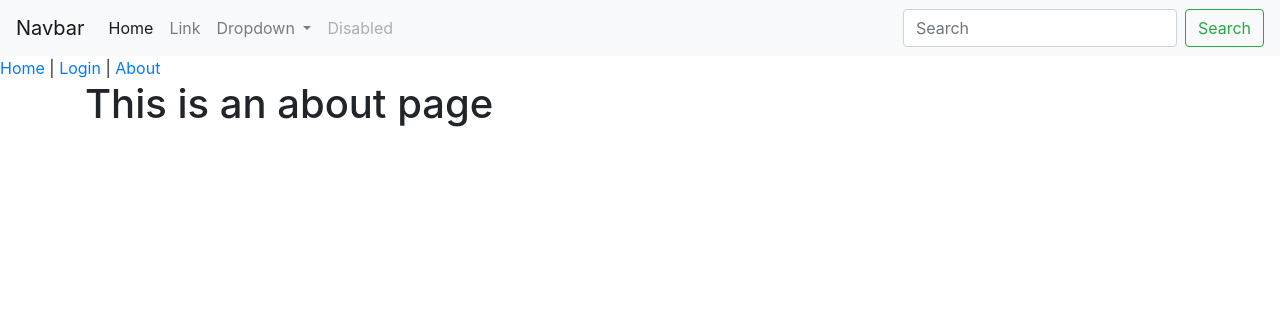
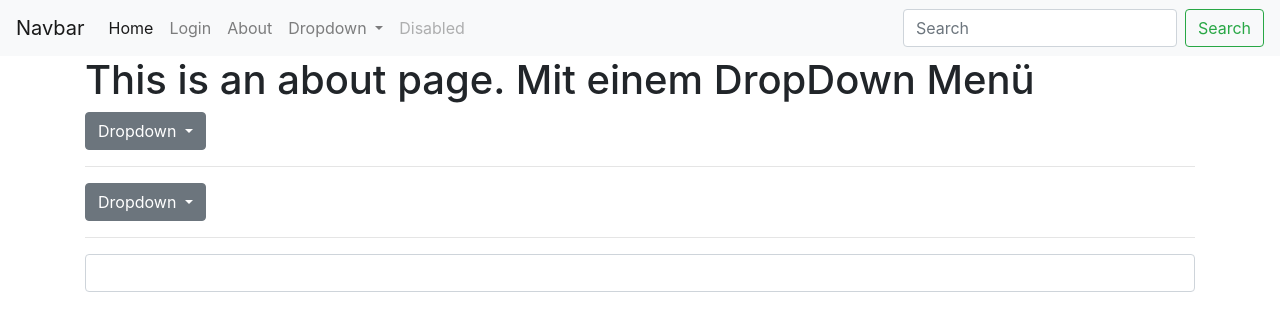
Before and after one commit to gluehloch/vue-jwt-example, a Vue app: page /about in a window 1280 px wide. Shown: the top 330 px of the page. Built offline with nearby package versions, Linux system fonts and the light colour scheme.

Commit message:
WIP: Dropdown with Typeahead.

```diff
--- a/public/index.html
+++ b/public/index.html
@@ -19,14 +19,14 @@
     <!-- Optional JavaScript; choose one of the two! -->
 
     <!-- Option 1: jQuery and Bootstrap Bundle (includes Popper) -->
+    <!--
     <script src="https://cdn.jsdelivr.net/npm/jquery@3.5.1/dist/jquery.slim.min.js" integrity="sha384-DfXdz2htPH0lsSSs5nCTpuj/zy4C+OGpamoFVy38MVBnE+IbbVYUew+OrCXaRkfj" crossorigin="anonymous"></script>
     <script src="https://cdn.jsdelivr.net/npm/bootstrap@4.6.1/dist/js/bootstrap.bundle.min.js" integrity="sha384-fQybjgWLrvvRgtW6bFlB7jaZrFsaBXjsOMm/tB9LTS58ONXgqbR9W8oWht/amnpF" crossorigin="anonymous"></script>
+    -->
 
     <!-- Option 2: Separate Popper and Bootstrap JS -->
-    <!--
     <script src="https://cdn.jsdelivr.net/npm/jquery@3.5.1/dist/jquery.slim.min.js" integrity="sha384-DfXdz2htPH0lsSSs5nCTpuj/zy4C+OGpamoFVy38MVBnE+IbbVYUew+OrCXaRkfj" crossorigin="anonymous"></script>
     <script src="https://cdn.jsdelivr.net/npm/popper.js@1.16.1/dist/umd/popper.min.js" integrity="sha384-9/reFTGAW83EW2RDu2S0VKaIzap3H66lZH81PoYlFhbGU+6BZp6G7niu735Sk7lN" crossorigin="anonymous"></script>
     <script src="https://cdn.jsdelivr.net/npm/bootstrap@4.6.1/dist/js/bootstrap.min.js" integrity="sha384-VHvPCCyXqtD5DqJeNxl2dtTyhF78xXNXdkwX1CZeRusQfRKp+tA7hAShOK/B/fQ2" crossorigin="anonymous"></script>
-    -->
   </body>
 </html>
--- a/src/App.vue
+++ b/src/App.vue
@@ -10,10 +10,19 @@
         <div class="collapse navbar-collapse" id="navbarSupportedContent">
           <ul class="navbar-nav mr-auto">
             <li class="nav-item active">
+              <router-link class="nav-link" to="/">Home</router-link>
+              <!--
               <a class="nav-link" href="#">Home <span class="sr-only">(current)</span></a>
+              -->
             </li>
             <li class="nav-item">
+              <router-link class="nav-link" to="/login">Login</router-link>
+              <!--
               <a class="nav-link" href="#">Link</a>
+              -->
+            </li>
+            <li class="nav-item">
+              <router-link class="nav-link" to="/about">About</router-link>
             </li>
             <li class="nav-item dropdown">
               <a class="nav-link dropdown-toggle" href="#" id="navbarDropdown" role="button" data-toggle="dropdown" aria-expanded="false">
@@ -36,11 +45,6 @@
           </form>
         </div>
       </nav>
-
-      <router-link to="/">Home</router-link> |
-      <router-link to="/login">Login</router-link> |
-      <router-link to="/about">About</router-link>
-
     </div>
 
     <router-view/>
--- a/src/views/About.vue
+++ b/src/views/About.vue
@@ -1,7 +1,71 @@
 <template>
     <div class="container">
         <div class="about">
-            <h1>This is an about page</h1>
+            <h1>This is an about page. Mit einem DropDown Menü</h1>
         </div>
+
+        <div class="dropdown">
+            <button class="btn btn-secondary dropdown-toggle" type="button" id="dropdownMenu3" data-toggle="dropdown" aria-haspopup="true" aria-expanded="false">
+                Dropdown
+            </button>
+            <div class="dropdown-menu">
+                <a class="dropdown-item" href="#">Action</a>
+                <a class="dropdown-item" href="#">Another action</a>
+                <a class="dropdown-item" href="#">Something else here</a>
+                <div class="dropdown-divider"></div>
+                <a class="dropdown-item" href="#">Separated link</a>
+            </div>
+        </div>
+
+        <hr/>
+
+        <div class="dropdown">
+            <button class="btn btn-secondary dropdown-toggle" type="button" id="dropdownMenu2" data-toggle="dropdown" aria-haspopup="true" aria-expanded="false">
+                Dropdown
+            </button>
+            <div class="dropdown-menu">
+                <form class="px-4 py-3">
+                    <div class="form-group">
+                        <label for="exampleDropdownFormEmail1">Email address</label>
+                        <input type="email" class="form-control" id="exampleDropdownFormEmail1" placeholder="email@example.com">
+                    </div>
+                    <div class="form-group">
+                        <label for="exampleDropdownFormPassword1">Password</label>
+                        <input type="password" class="form-control" id="exampleDropdownFormPassword1" placeholder="Password">
+                    </div>
+                    <div class="form-check">
+                        <input type="checkbox" class="form-check-input" id="dropdownCheck">
+                        <label class="form-check-label" for="dropdownCheck">
+                            Remember me
+                        </label>
+                    </div>
+                    <button type="submit" class="btn btn-primary">Sign in</button>
+                </form>
+                <div class="dropdown-divider"></div>
+                <a class="dropdown-item" href="#">New around here? Sign up</a>
+                <a class="dropdown-item" href="#">Forgot password?</a>
+            </div>
+        </div>
+
+        <hr/>
+
+        <div class="dropdown">
+            <input class="form-control dropdown-toggle" id="dropdownMenu3" data-toggle="dropdown" aria-haspopup="true" aria-expanded="false"/>
+            <div class="dropdown-menu" style="overflow-y: scroll; height:10em; width: 100%;">
+                <a class="dropdown-item" href="#">Action</a>
+                <a class="dropdown-item" href="#">Another action</a>
+                <a class="dropdown-item" href="#">Something else here</a>
+                <a class="dropdown-item" href="#">Something else here</a>
+                <a class="dropdown-item" href="#">Something else here</a>
+                <a class="dropdown-item" href="#">Something else here</a>
+                <a class="dropdown-item" href="#">Something else here</a>
+                <a class="dropdown-item" href="#">Something else here</a>
+                <a class="dropdown-item" href="#">Something else here</a>
+                <a class="dropdown-item" href="#">Something else here</a>
+                <div class="dropdown-divider"></div>
+                <a class="dropdown-item" href="#">Separated link</a>
+            </div>
+        </div>
+
     </div>
 </template>
```
